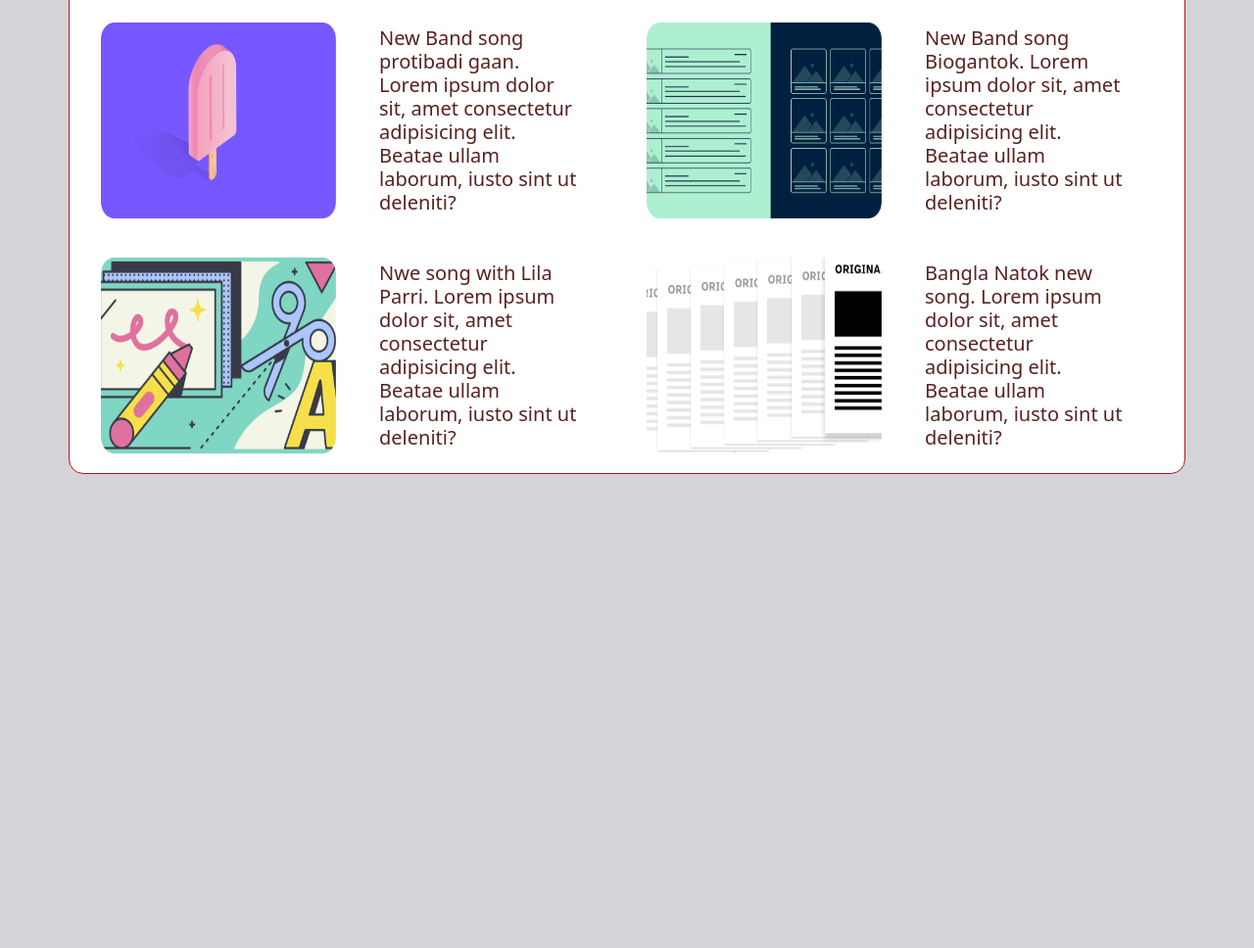
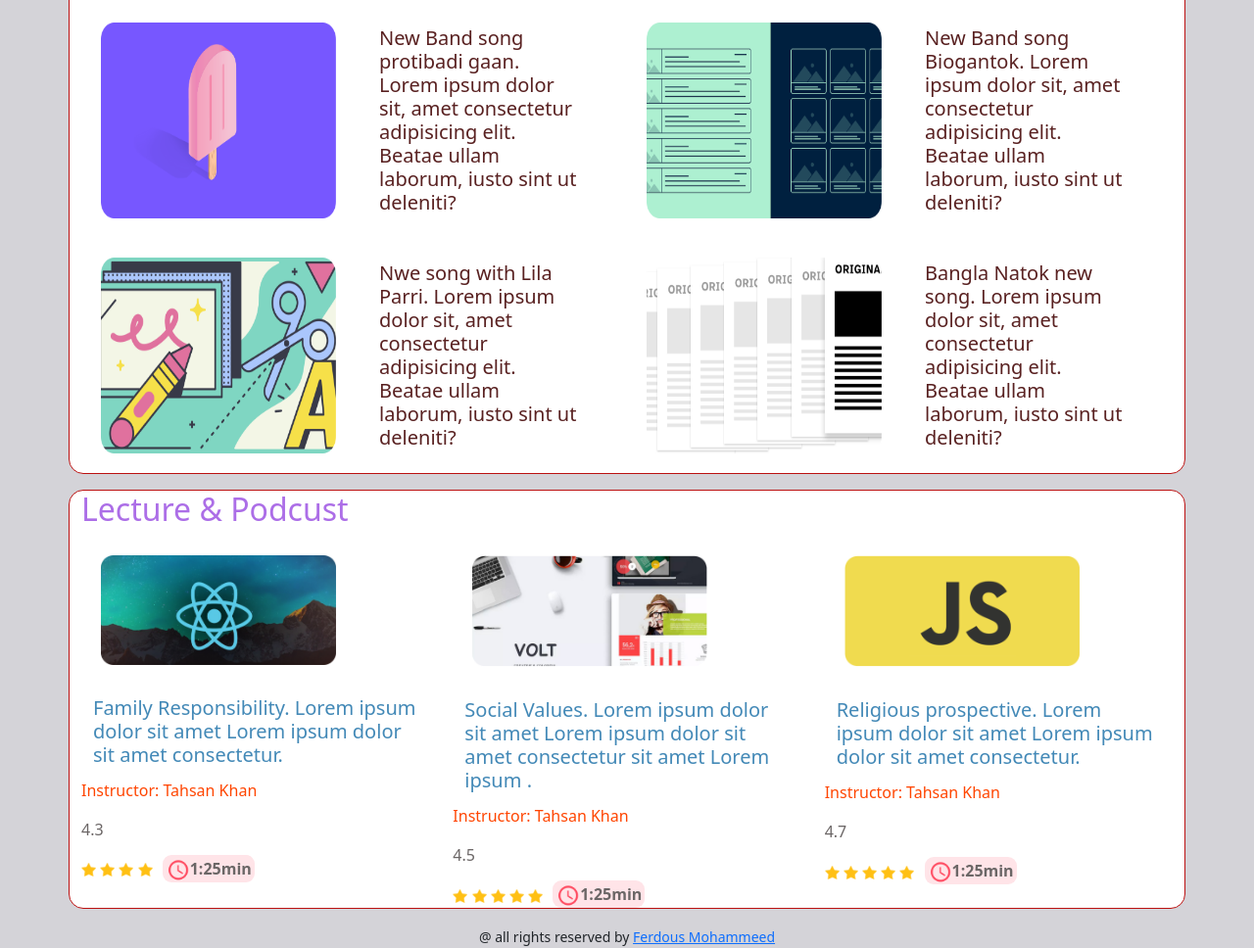
Before and after one commit to Ferdousmohammed/leader-board, a plain HTML site: page index.html in a window 1280 px wide. Shown: the part 443-1411 px from the top of the page at 98% size. Before the commit the page ends 943 px from the top, so only its background shows below. Drawn offline with nearby package versions, Linux system fonts and the light colour scheme.

Commit message:
all-comited

```diff
--- a/index.html
+++ b/index.html
@@ -142,18 +142,70 @@
     </div>
 </div>
 
+</div>
+   </div>
 
+<div class="container   leaderr end">
+<h2 class="blue">Lecture & Podcust</h2>
+<div class="row">
+<div class="col-md-4">
+    <img class="setx" src="images/courses/course-1.png" alt="">
+    <h5 class="name">Family Responsibility. Lorem ipsum dolor sit amet Lorem ipsum dolor sit amet consectetur.</h5>
+    <p class="red">Instructor: Tahsan Khan</p>
+     <p class="grey">4.3</p>
+    <img src="images/icons/star.png" alt="" class="sm">
+    <img src="images/icons/star.png" alt="" class="sm">
+    <img src="images/icons/star.png" alt="" class="sm">
+    <img src="images/icons/star.png" alt="" class="sm">
+
+
+    <strong  class="grey"> <img class="time" src="images/icons/clock.png" alt="">1:25min</strong>
+
+</div>
+
+<div class="col-md-4">
+    <img class="setx" src="images/courses/course-2.png" alt="">
+    <h5 class="name">Social Values. Lorem ipsum dolor sit amet Lorem ipsum dolor sit amet consectetur sit amet Lorem ipsum .</h5>
+    <p class="red">Instructor: Tahsan Khan</p>
+     <p class="grey">4.5</p>
+    <img src="images/icons/star.png" alt="" class="sm">
+    <img src="images/icons/star.png" alt="" class="sm">
+    <img src="images/icons/star.png" alt="" class="sm">
+    <img src="images/icons/star.png" alt="" class="sm">
+    <img src="images/icons/star.png" alt="" class="sm">
+
+    <strong  class="grey"> <img class="time" src="images/icons/clock.png" alt="">1:25min</strong>
+
+</div>
+<div class="col-md-4">
+    <img class="setx" src="images/courses/course-3.png" alt="">
+    <h5 class="name">Religious prospective. Lorem ipsum dolor sit amet Lorem ipsum dolor sit amet consectetur.</h5>
+    <p class="red">Instructor: Tahsan Khan</p>
+     <p class="grey">4.7</p>
+    <img src="images/icons/star.png" alt="" class="sm">
+    <img src="images/icons/star.png" alt="" class="sm">
+    <img src="images/icons/star.png" alt="" class="sm">
+    <img src="images/icons/star.png" alt="" class="sm">
+    <img src="images/icons/star.png" alt="" class="smq">
+
+    <strong class="grey"> <img class="time" src="images/icons/clock.png" alt="">1:25min</strong>
+
+</div>
+
+</div>
 
 </div>
 
 
-   </div>
+<div class="foot">
+
+<footer>
+
+    <small>  @ all rights reserved by <a target="_blank" href=" https://www.facebook.com/ferdous7.mohammad/ "> Ferdous Mohammeed</a>  </small>
+</footer>
 
 
-
-
-
-
+</div>
 
     <script src="https://cdn.jsdelivr.net/npm/@popperjs/core@2.11.6/dist/umd/popper.min.js" integrity="sha384-oBqDVmMz9ATKxIep9tiCxS/Z9fNfEXiDAYTujMAeBAsjFuCZSmKbSSUnQlmh/jp3" crossorigin="anonymous"></script>
     <script src="https://cdn.jsdelivr.net/npm/bootstrap@5.3.0-alpha1/dist/js/bootstrap.min.js" integrity="sha384-mQ93GR66B00ZXjt0YO5KlohRA5SY2XofN4zfuZxLkoj1gXtW8ANNCe9d5Y3eG5eD" crossorigin="anonymous"></script>
--- a/style.css
+++ b/style.css
@@ -44,3 +44,33 @@
     margin: 15px;
     padding: 9px;
 }
+.sm {
+    width: 15px;
+}
+.time {
+    width: 25px;
+}
+ .smq {
+    width: 15px;
+
+
+}
+.red {
+    color: orangered;
+}
+.grey {
+    color: rgb(107, 102, 102);
+}
+
+.end strong {
+    background-color:  #ffe4e8;
+    margin: 6px;
+    padding: 3px;
+    border-radius: 9px;
+
+}
+
+.foot {
+
+    text-align: center;
+}
```
